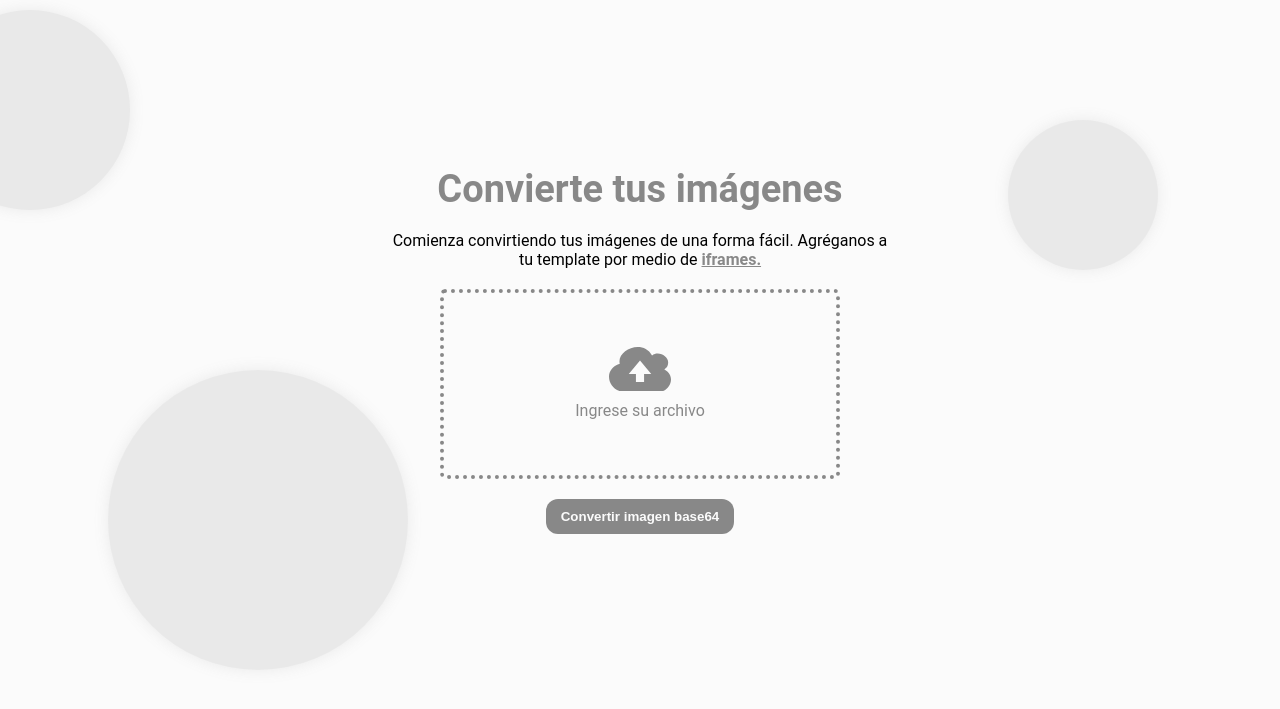
After one commit to Omar-glitch/pictures_change, a FastAPI app: template templates/co.html in a window 1280 px wide. The commit adds this page. Shown: the top 709 px of the page. Run offline with FastAPI, Linux system fonts and the light colour scheme; the template is opened without the code that fills it: most values are stand-ins (such as "Sample title", 1, 10 or a date in 2020).

Commit message:
size input added

```diff
--- a/main.py
+++ b/main.py
@@ -47,3 +47,7 @@ async def about(request: Request):
 @app.get('/code')
 async def code(request: Request):
     return templates.TemplateResponse('code.html', {'request' : request})
+
+@app.get('/co')
+async def converter(request: Request, color : str = Query('#ffa710')):
+    return templates.TemplateResponse('co.html', {'request' : request, 'color' : color})
--- a/models/img_models.py
+++ b/models/img_models.py
@@ -18,6 +18,7 @@ class ImageModel:
         left: float = Form (None),
         right: float = Form (None),
         bottom: float = Form (None),
+        size: int = Form(200),
         b64: bool = Form(False),
         type : ImgType = Form(None)
     ):
@@ -26,6 +27,7 @@ class ImageModel:
         self.top = top
         self.right = right
         self.bottom = bottom
+        self.size = size
         self.left = left
         self.b64 = b64
         self.type = type
--- a/routes/img_route.py
+++ b/routes/img_route.py
@@ -19,9 +19,8 @@ route = APIRouter(prefix="/img")
 
 @route.post('/')
 async def img(img : ImageModel = Depends()):
-    # resized_img = await render_image_full(img.img)
     if img.box:
-        resized_img = await render_image(img.img)
+        resized_img = await render_image(img)
     else:
         resized_img = await render_image_full(img)
     if img.b64:
--- a/static/css/converter.css
+++ b/static/css/converter.css
@@ -181,6 +181,19 @@
     max-width: 450px;
 }
 
+#number {
+    width: 80px;
+    height: 30px;
+    padding: 5px;
+    border-radius: 10px;
+    outline: none;
+    border: 2px solid var(--primary);
+}
+
+#number:hover {
+    filter: brightness(1.1);
+}
+
 .r_container {
     width: 100%;
     height: 100%;
--- a/static/css/global.css
+++ b/static/css/global.css
@@ -9,7 +9,6 @@
     --light-d: #EBEDF0;
     --dark: #444444;
     --shadow: rgba(0 0 0 / 20%);
-
 }
 
 *, *::after, *::before {
--- a/static/js/code.js
+++ b/static/js/code.js
@@ -38,9 +38,11 @@
     const copy5 = document.querySelector('#copy5');
     const copy6 = document.querySelector('#copy6');
     const copy7 = document.querySelector('#copy7');
+    const copy8 = document.querySelector('#copy8');
 
     copy1.addEventListener('click', () => copyTextToClipboard('<iframe src="http://localhost:8000/converter" width="500px" height="500px">'));
     copy2.addEventListener('click', () => copyTextToClipboard('<iframe src="http://localhost:8000/converter?color=green" width="500px" height="500px">'));
+    copy8.addEventListener('click', () => copyTextToClipboard('<iframe src="http://localhost:8000/co?color=green" width="500px" height="500px">'));
     copy3.addEventListener('click', () => copyTextToClipboard(`const URL_ = window.URL || window.webkitURL;
         const downloadBlob = (blob) => {
             let a = document.createElement("a");
@@ -73,6 +75,7 @@
     copy6.addEventListener('click', () => copyTextToClipboard(`const sendImg = () => {
         const formdata = new FormData();
         formdata.append('img', currentFile)
+        formdata.append('size', sizeInput.value)
         formdata.append('b64', b64Checkbox.checked)
         formdata.append('box', boxCheckbox.checked)
 
--- a/static/js/converter.js
+++ b/static/js/converter.js
@@ -2,6 +2,38 @@
     const section = document.getElementById('add_img');
     const URL_ = window.URL || window.webkitURL;
     let currentFile = null;
+
+    const fallbackCopyTextToClipboard = (text) => {
+        let textArea = document.createElement("textarea");
+        textArea.value = text;
+
+        // Avoid scrolling to bottom
+        textArea.style.top = "0";
+        textArea.style.left = "0";
+        textArea.style.position = "fixed";
+
+        document.body.appendChild(textArea);
+        textArea.focus();
+        textArea.select();
+
+        try {
+          let successful = document.execCommand('copy');
+          let msg = successful ? 'successful' : 'unsuccessful';
+          console.log('Fallback: Copying text command was ' + msg);
+        } catch (err) {
+          console.error('Fallback: Oops, unable to copy', err);
+        }
+
+        document.body.removeChild(textArea);
+      }
+
+    const copyTextToClipboard = (text) => {
+        if (!navigator.clipboard) {
+            fallbackCopyTextToClipboard(text);
+            return;
+        }
+        navigator.clipboard.writeText(text);
+    }
 
     const downloadBlob = (blob) => {
         let a = document.createElement("a");
@@ -43,19 +75,27 @@
     const setConverterMenuFunctions = () => {
         const send = document.querySelector('#send');
         const cancel = document.querySelector('#cancel');
-        const boxCheckbox = document.querySelector('#box')
-        const b64Checkbox = document.querySelector('#b64')
+        const sizeInput = document.querySelector('#number');
+        const boxCheckbox = document.querySelector('#box');
+        const b64Checkbox = document.querySelector('#b64');
 
         const sendImg = () => {
             const formdata = new FormData();
             formdata.append('img', currentFile)
             formdata.append('b64', b64Checkbox.checked)
             formdata.append('box', boxCheckbox.checked)
+            if (sizeInput.value) {
+                formdata.append('size', sizeInput.value);
+            }
 
             fetch('/img/', {method: 'post', body: formdata})
                 .then(res => {
                     if (b64Checkbox.checked) {
-                        res.json().then(e => console.log(e))
+                        res.json().then(e => {
+                            console.log(e);
+                            alert('Imagen copiada al portapapeles.')
+                            copyTextToClipboard(e);
+                        })
                     } else {
                         res.blob().then(downloadBlob)
                     }
@@ -113,7 +153,8 @@
                 <p>Peso: ${img.size} KB</p>
             </div>
             <div id="img_actions">
-                <label class='l_box' for='box'>Modo caja</label>
+                <input type='number' placeholder='Tamaño' id='number' />
+                <label class='l_box' for='box'>Caja</label>
                 <input type='checkbox' id='box'/>
                 <label class='l_box' for='b64'>Base 64</label>
                 <input type='checkbox' id='b64'/>
--- /dev/null
+++ b/templates/co.html
@@ -0,0 +1,35 @@
+<!DOCTYPE html>
+<html lang="es">
+<head>
+    <meta charset="UTF-8">
+    <meta http-equiv="X-UA-Compatible" content="IE=edge">
+    <meta name="viewport" content="width=device-width, initial-scale=1.0">
+    <title>Converter | Pictures change</title>
+    <link rel="stylesheet" href="{{ url_for('static', path='css/converter.css') }}">
+    <link rel="stylesheet" href="{{ url_for('static', path='css/global.css') }}">
+    <link rel="shortcut icon" href="{{ url_for('static', path='img/logo.jpg') }}" type="image/x-icon">
+    </style>
+</head>
+<body>
+    <section style="position: absolute; top: 0;left: 0; width: 100%; height: 100vh; max-height: 700px; min-height: 620px;">
+        <article class="bubble"></article>
+        <article class="bubble"></article>
+        <article class="bubble"></article>
+    </section>
+    <section id="add_img" style="margin: 0; padding: 0;">
+        <h1>Convierte tus imágenes</h1>
+        <p class="null">Comienza convirtiendo tus imágenes de una forma fácil. Agréganos a tu template por medio de <a href="/code">iframes.</a></p>
+        <label class="img_container" for="file" id="file_label">
+            <svg viewBox="0 0 122.88 88.98" style="enable-background:new 0 0 122.88 88.98" xml:space="preserve"><style type="text/css">.st0{fill-rule:evenodd;clip-rule:evenodd;}</style><g><path class="st0" d="M85.33,16.83c12.99-9.83,31.92,1.63,31.92,13.63c0,7.75-2.97,10.79-7.57,14.03 c23.2,12.41,12.7,39.86-7.54,44.49l-70.69,0c-33.2,0-45.48-44.99-10.13-55.89C14.69,6.66,66.5-17.2,85.33,16.83L85.33,16.83z M53.37,69.54V53.66H39.16l22.29-26.82l22.29,26.82H69.53v15.88H53.37L53.37,69.54z"/></g></svg>
+            <p>Ingrese su archivo</p>
+            <input type="file" name="" id="file" accept="image/*">
+        </label>
+        <button class="i-button">Convertir imagen base64</button>
+    </section>
+    <script src="{{ url_for('static', path='js/converter.js') }}"></script>
+    <script>
+        const b = document.querySelector('body');
+        b.style.setProperty('--primary', '{{ color }}')
+    </script>
+</body>
+</html>
--- a/templates/docs.html
+++ b/templates/docs.html
@@ -45,6 +45,9 @@
         <p class="param">base64 : bool</p>
         <p>Indica si la imagen debe ser convertida a base64 como response. Por defecto es <span class="bold">False.</span></p>
 
+        <p class="param">size : integer</p>
+        <p>Indica el tamaño de la imagen que debe tener al ser convertida. Por defecto es <span class="bold">200.</span></p>
+
         <div class="info-button">
             <a href="{{ url_for('code') }}">Ver ejemplos de código</a>
         </div>
```
Also changed, not shown: templates/code.html (+14 -3 lines), utils/render_imgs.py (+4 -5 lines).
